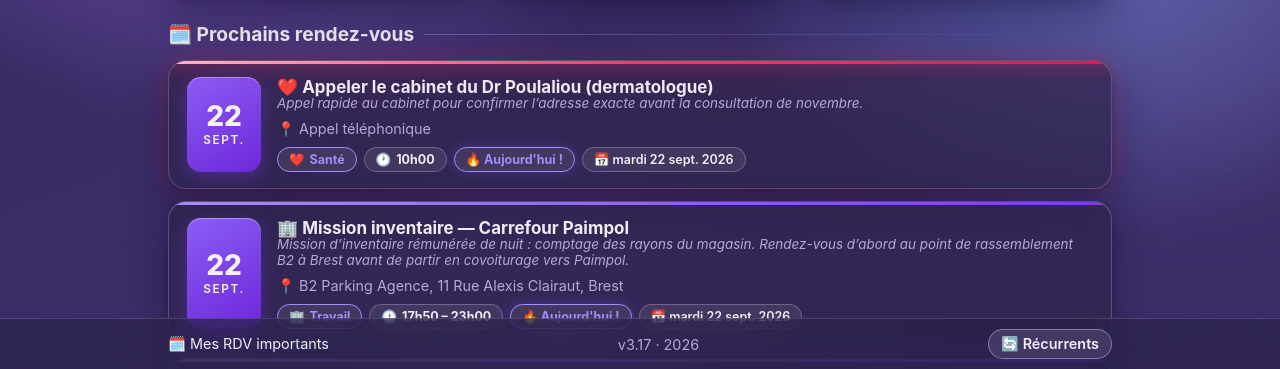
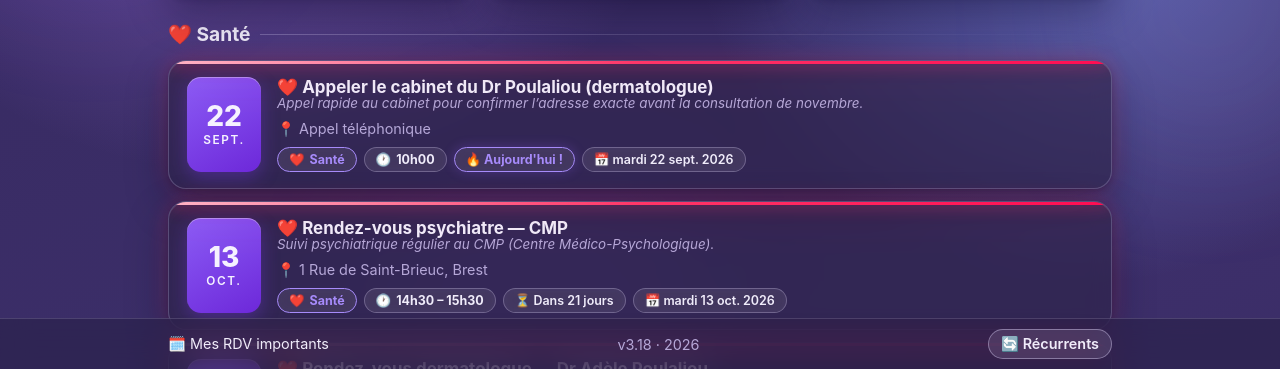
Before and after one commit to julien973/rdv-importants, a plain HTML site: page index.html in a window 1280 px wide. Shown: the part 431-800 px from the top of the page. Drawn offline with Linux system fonts and the light colour scheme.

Commit message:
v3.18 : sections par catégorie rétablies (Santé/Travail/Administratif), cartes triées par date dans chaque section, sections ordonnées par le RDV le plus proche

```diff
--- a/index.html
+++ b/index.html
@@ -206,7 +206,7 @@ body { margin: 0; padding: 0 0 64px; min-height: 100vh; min-height: 100svh; over
 </main>
 <footer class="botbar"><div class="botbar-inner">
 <span data-fr="🗓️ Mes RDV importants" data-en="🗓️ My Appointments">🗓️ Mes RDV importants</span>
-<span class="bb-ver">v3.17 · 2026</span>
+<span class="bb-ver">v3.18 · 2026</span>
 <a class="bb-link" href="recurrents.html" data-fr="🔄 Récurrents" data-en="🔄 Recurring">🔄 Récurrents</a>
 </div></footer>
 <script>
@@ -496,11 +496,9 @@ function render(){
   h += '<div class="kpi"><div class="label">' + (fr ? "Prochain dans" : "Next in") + '</div><div class="value">' + (next === null ? "—" : next + " j") + '</div><div class="sub">' + (next === 0 ? (fr ? "aujourd'hui !" : "today!") : (fr ? "jours" : "days")) + '</div></div>';
   h += '<div class="kpi"><div class="label">' + (fr ? "Passés" : "Past") + '</div><div class="value">' + past + '</div><div class="sub">' + (fr ? "archivés grisés" : "grayed out") + '</div></div>';
   h += '</div>';
-  var upcomingList = EVENTS.filter(function(e){ return dayDiff(e.start) >= 0; })
-    .sort(function(a,b){ return parse(a.start) - parse(b.start); });
-  var pastList = EVENTS.filter(function(e){ return dayDiff(e.start) < 0; })
-    .sort(function(a,b){ return parse(b.start) - parse(a.start); });
   function renderE(e){
+    var cat = CATS.filter(function(c){ return c.id === e.cat; })[0];
+
     var cat = CATS.filter(function(c){ return c.id === e.cat; })[0];
 
       var d = parse(e.start);
@@ -523,15 +521,24 @@ function render(){
       h += '<div class="rdv-meta"><span class="badge cat">' + cat.icon + ' <b>' + esc(fr ? cat.fr : cat.en) + '</b></span><span class="badge">🕐 <b>' + t + '</b></span>' + count + '<span class="badge">📅 ' + fullDate + '</span></div>';
       h += '</div></article>';
 
+
   }
-  h += '<section class="section"><h2 class="section-title">' + (fr ? "🗓️ Prochains rendez-vous" : "🗓️ Upcoming appointments") + '</h2>';
-  upcomingList.forEach(renderE);
-  h += '</section>';
-  if (pastList.length) {
-    h += '<section class="section"><h2 class="section-title">' + (fr ? "✓ Rendez-vous passés" : "✓ Past appointments") + '</h2>';
-    pastList.forEach(renderE);
+  // sections par catégorie, ordonnées par le RDV le plus proche ; cartes par date dans chaque section
+  var catGroups = CATS.map(function(cat){
+    var up = EVENTS.filter(function(e){ return e.cat === cat.id && dayDiff(e.start) >= 0; })
+                    .sort(function(a,b){ return parse(a.start) - parse(b.start); });
+    var past = EVENTS.filter(function(e){ return e.cat === cat.id && dayDiff(e.start) < 0; })
+                     .sort(function(a,b){ return parse(b.start) - parse(a.start); });
+    var nearest = up.length ? parse(up[0].start).getTime() : Infinity;
+    return { cat: cat, up: up, past: past, nearest: nearest };
+  }).sort(function(a,b){ return a.nearest - b.nearest; });
+  catGroups.forEach(function(g){
+    if (!g.up.length && !g.past.length) return;
+    h += '<section class="section"><h2 class="section-title">' + g.cat.icon + " " + esc(fr ? g.cat.fr : g.cat.en) + '</h2>';
+    g.up.forEach(renderE);
+    g.past.forEach(renderE);
     h += '</section>';
-  }
+  });
   document.getElementById("app").innerHTML = h;
 }
 syncLang(); render();
```
